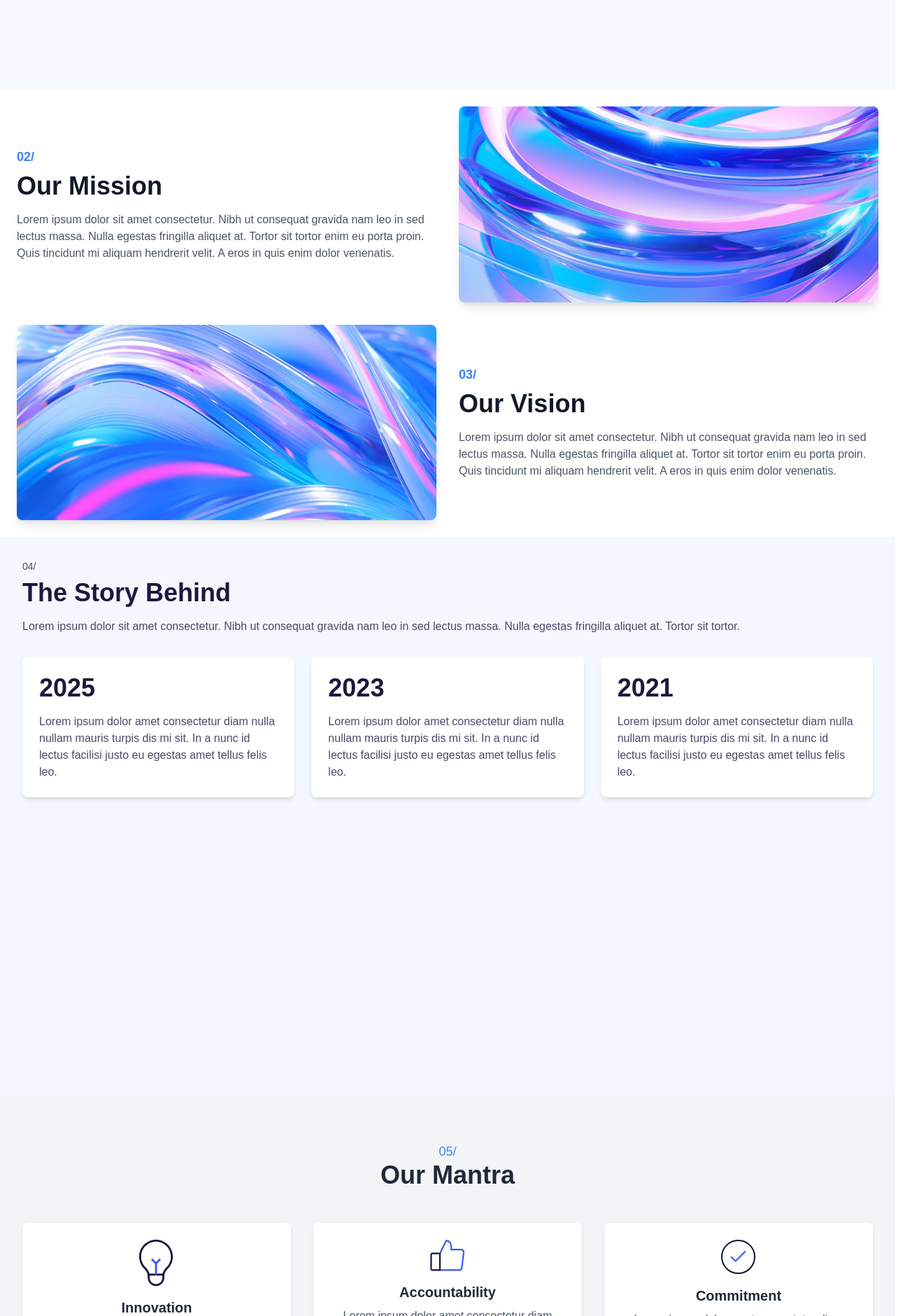
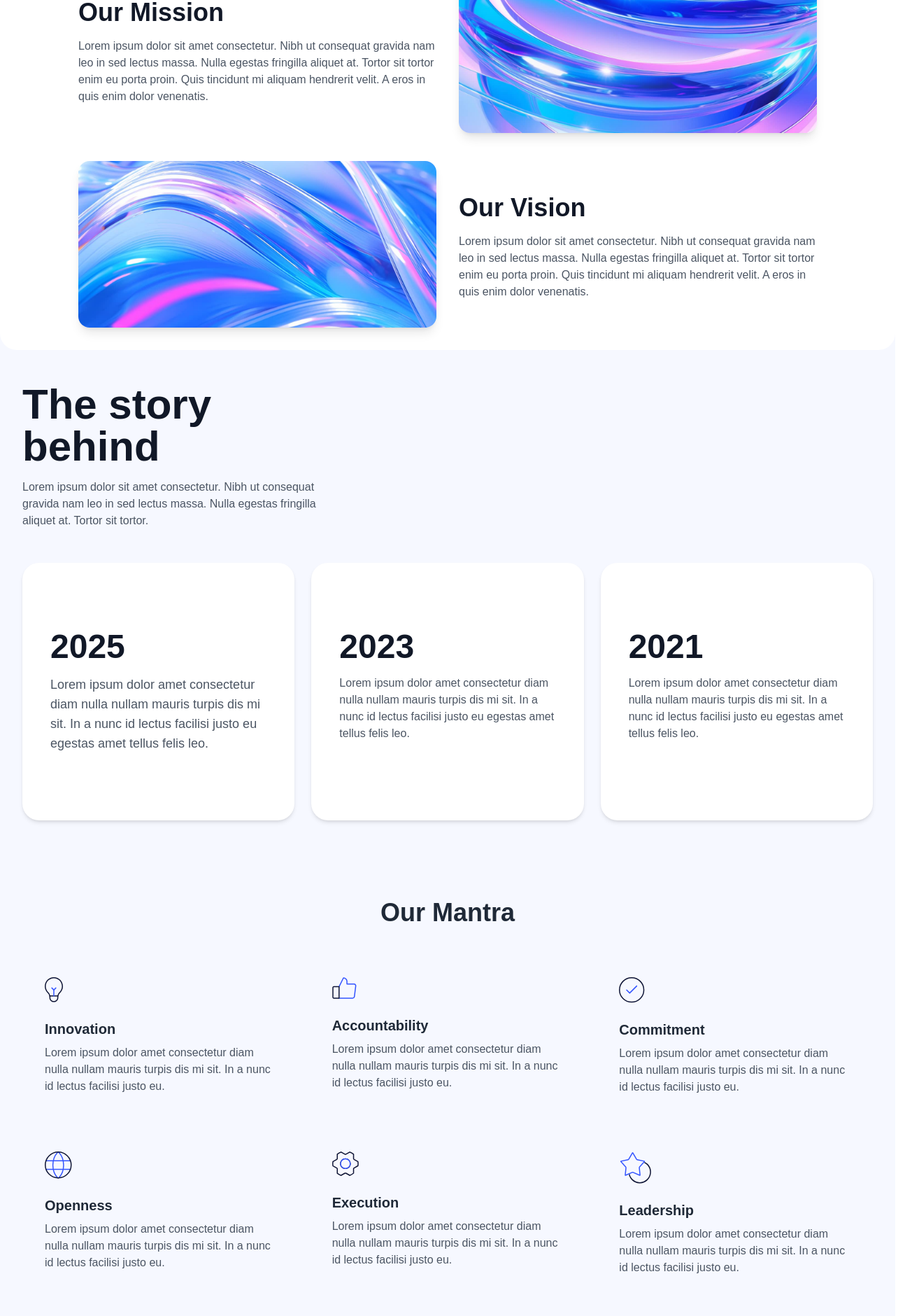
Before and after one commit to codebyankita/InvesterX, a Next.js app: page /about in a window 1280 px wide. Shown: the part 740-2620 px from the top of the page at 70% size, 1304 px wide, since content can reach past the window. Built offline with nearby package versions, Linux system fonts and the light colour scheme.

Commit message:
responsive about page

```diff
--- a/app/about/page.tsx
+++ b/app/about/page.tsx
@@ -20,6 +20,10 @@ import Ny from "@/public/about/office.jpg";
 import { IoMdArrowBack, IoMdArrowForward } from "react-icons/io";
 import { investors } from "@/app/components/data/investors";
 import NavigationButton from "@/app/components/NavigationButton";
+import email from "@/public/about/email.svg";
+import location from "@/public/about/location.svg";
+import phone from "@/public/about/phone.svg";
+
 const offices = [
   {
     id: "newyork",
@@ -100,49 +104,52 @@ export default function about() {
     },
   ];
   return (
-    <div>
+    <div className="bg-[#f6f8ff]">
      {/* page1 */}
-      <div className="grid lg:grid-cols-2 grid-cols-1  items-center h-svh  justify-center py-4 bg-[#f6f8ff]">
-        <div className="w-full mx-8 ">
+<div className="grid lg:grid-cols-2 grid-cols-1 items-center  justify-center py-8  ">
+  {/* right section */}
+  <div className="lg:order-2 order-none w-full lg:w-auto lg:text-left text-center  px-8  ">
+    <h1 className="lg:text-6xl text-4xl font-semibold text-gray-900 mb-4">
+      About{" "}
+    </h1>
+    <h1 className="lg:text-6xl text-4xl font-semibold text-gray-900 mb-4">
+      our Company
+    </h1>
+    <p className="text-gray-600 mb-6 lg:mr-36 mr-0">
+      Lorem ipsum dolor amet consectetur diam nulla nullam mauris turpis dis mi sit.
+      In a nunc id lectus facilisi justo eu egestas amet tellus felis leo vestibulum ut neque mus.
+      Tempus arcu metus.
+    </p>
+    <div className="flex lg:space-x-4 space-x-0 mb-6 lg:mr-16 mr-0">
+    <div className="flex flex-col justify-center  lg:justify-start w-full md:flex-row lg:justify-self-start lg:flex-row space-y-5 md:space-y-0 md:space-x-4 lg:space-x-6">
+        <Button text="Join our team" href="/your-link-here" />
+        <SecondaryButton text="Learn more" />
+      </div>
+
+    </div>
+
+    {/* Use the ScrollingLogos component */}
+    <ScrollingLogos />
+  </div>
+  {/* left section */}
+  <div className="lg:order-1 order-none flex justify-center items-center px-8">
     <Image
       src={Aboutfirm}
       alt="Abstract blue and white wavy background"
       className="rounded-2xl"
     />
   </div>
-        <div className="w-full mr-16 ml-6 px-10 text-left">
-          <h1 className="lg:text-6xl text-4xl font-semibold text-gray-900 mb-4">
-            About{" "}
-          </h1>
-          <h1 className="lg:text-6xl text-4xl font-semibold text-gray-900 mb-4">
-            our Company
-          </h1>
-          <p className="text-gray-600 mb-6 mr-36">
-            Lorem ipsum dolor amet consectetur diam nulla nullam mauris turpis
-            dis mi sit. In a nunc id lectus facilisi justo eu egestas amet
-            tellus felis leo vestibulum ut neque mus. Tempus arcu metus.
-          </p>
-          <div className="flex space-x-4 mb-6">
-            <div className="flex flex-col md:justify-center md:flex-row lg:justify-self-start lg:flex-row space-y-5 md:space-y-0 md:space-x-4 lg:space-x-6">
-              <Button text="Join our team" href="/your-link-here" />
-              <SecondaryButton text="Learn more" />
-            </div>
 </div>
 
-          {/* Use the ScrollingLogos component */}
-          <ScrollingLogos />
-        </div>
-      </div>
       {/* page2  */}
-      <div className="max-w-7xl mx-auto p-6 bg-white">
+      <div className=" mx-auto rounded-3xl overflow-hidden bg-white p-8 lg:px-28 px-10">
         {/* Mission Section */}
-        <div className="grid grid-cols-1 md:grid-cols-2 gap-8">
+        <div className="grid grid-cols-1 lg:grid-cols-2 mt-10 gap-8">
           <div className="flex flex-col justify-center">
-            <span className="text-blue-500 text-lg font-semibold">02/</span>
             <h2 className="text-4xl font-bold text-gray-900 mt-2">
               Our Mission
             </h2>
-            <p className="text-gray-600 mt-4">
+            <p className="text-gray-600 mt-4 ">
               Lorem ipsum dolor sit amet consectetur. Nibh ut consequat gravida
               nam leo in sed lectus massa. Nulla egestas fringilla aliquet at.
               Tortor sit tortor enim eu porta proin. Quis tincidunt mi aliquam
@@ -153,30 +160,27 @@ export default function about() {
             <Image
               src={mission}
               alt="Our Mission"
-              className="rounded-lg shadow-lg"
-              width={600}
-              height={400}
+              className="rounded-2xl shadow-lg"
+
             />
           </div>
         </div>
 
         {/* Vision Section */}
-        <div className="grid grid-cols-1 md:grid-cols-2 gap-8 mt-8">
-          <div className="flex justify-center items-center order-2 md:order-1">
+        <div className="grid grid-cols-1 lg:grid-cols-2 gap-8 mt-10">
+          <div className="flex justify-center items-center order-2 lg:order-1">
             <Image
               src={vision}
               alt="Our Vision"
-              className="rounded-lg shadow-lg"
-              width={600}
-              height={400}
+              className="rounded-2xl shadow-lg"
+
             />
           </div>
-          <div className="flex flex-col justify-center order-1 md:order-2">
-            <span className="text-blue-500 text-lg font-semibold">03/</span>
+          <div className="flex flex-col justify-center order-1 lg:order-2">
             <h2 className="text-4xl font-bold text-gray-900 mt-2">
               Our Vision
             </h2>
-            <p className="text-gray-600 mt-4">
+            <p className="text-gray-600 mt-4 ">
               Lorem ipsum dolor sit amet consectetur. Nibh ut consequat gravida
               nam leo in sed lectus massa. Nulla egestas fringilla aliquet at.
               Tortor sit tortor enim eu porta proin. Quis tincidunt mi aliquam
@@ -186,69 +190,70 @@ export default function about() {
         </div>
       </div>
       {/* page4 */}
-      <div className="p-8 bg-[#F5F7FF] min-h-screen">
-        {/* Section Header */}
-        <div className="text-[#4A4A68] text-sm mb-2">04/</div>
-        <h1 className="text-4xl font-bold text-[#1A1A3F] mb-4">
-          The Story Behind
-        </h1>
-        <p className="text-[#4A4A68] mb-8">
-          Lorem ipsum dolor sit amet consectetur. Nibh ut consequat gravida nam
-          leo in sed lectus massa. Nulla egestas fringilla aliquet at. Tortor
-          sit tortor.
-        </p>
-
-        {/* Timeline Cards */}
-        <div className="grid grid-cols-1 md:grid-cols-2 lg:grid-cols-3 gap-6">
-          <div className="bg-white p-6 rounded-lg shadow-md">
-            <h2 className="text-4xl font-bold text-[#1A1A3F] mb-4">2025</h2>
-            <p className="text-[#4A4A68]">
-              Lorem ipsum dolor amet consectetur diam nulla nullam mauris turpis
-              dis mi sit. In a nunc id lectus facilisi justo eu egestas amet
-              tellus felis leo.
+<div className="py-12 bg-[#f6f8ff]">
+      <div className="lg:w-2/5 lg:mx-0  max-w-7xl mx-auto px-4 sm:px-6 lg:px-8">
+        {/* Header Section */}
+        <div className="lg:text-left text-center mb-12">
+          <h2 className="text-4xl lg:text-6xl font-bold text-gray-900 mb-4">The story behind</h2>
+          <p className="text-gray-600">
+            Lorem ipsum dolor sit amet consectetur. Nibh ut consequat gravida nam leo in sed
+            lectus massa. Nulla egestas fringilla aliquet at. Tortor sit tortor.
           </p>
         </div>
-          <div className="bg-white p-6 rounded-lg shadow-md">
-            <h2 className="text-4xl font-bold text-[#1A1A3F] mb-4">2023</h2>
-            <p className="text-[#4A4A68]">
-              Lorem ipsum dolor amet consectetur diam nulla nullam mauris turpis
-              dis mi sit. In a nunc id lectus facilisi justo eu egestas amet
-              tellus felis leo.
+
+      </div>
+        {/* Timeline Cards */}
+        <div className="grid grid-cols-1 lg:grid-cols-3 px-8 gap-6">
+          {/* Card 2025 */}
+          <div className="bg-white rounded-3xl p-10 py-24 shadow-md">
+            <h3 className="text-3xl lg:text-5xl font-semibold text-gray-900 mb-4">2025</h3>
+            <p className="text-gray-600 text-base lg:text-lg">
+              Lorem ipsum dolor amet consectetur diam nulla nullam mauris turpis dis mi sit. In a
+              nunc id lectus facilisi justo eu egestas amet tellus felis leo.
             </p>
           </div>
-          <div className="bg-white p-6 rounded-lg shadow-md">
-            <h2 className="text-4xl font-bold text-[#1A1A3F] mb-4">2021</h2>
-            <p className="text-[#4A4A68]">
-              Lorem ipsum dolor amet consectetur diam nulla nullam mauris turpis
-              dis mi sit. In a nunc id lectus facilisi justo eu egestas amet
-              tellus felis leo.
+
+          {/* Card 2023 */}
+          <div className="bg-white rounded-3xl p-10 py-24 shadow-md">
+
+          <h3 className="text-3xl lg:text-5xl font-semibold text-gray-900 mb-4">2023</h3>
+            <p className="text-gray-600">
+              Lorem ipsum dolor amet consectetur diam nulla nullam mauris turpis dis mi sit. In a
+              nunc id lectus facilisi justo eu egestas amet tellus felis leo.
+            </p>
+          </div>
+
+          {/* Card 2021 */}
+          <div className="bg-white rounded-3xl p-10 py-24 shadow-md">
+
+          <h3 className="text-3xl lg:text-5xl font-semibold text-gray-900 mb-4">2021</h3>
+            <p className="text-gray-600">
+              Lorem ipsum dolor amet consectetur diam nulla nullam mauris turpis dis mi sit. In a
+              nunc id lectus facilisi justo eu egestas amet tellus felis leo.
             </p>
           </div>
         </div>
     </div>
       {/* page5 */}
-      <div className="bg-gray-100 py-16 px-8">
+      <div className=" py-16 lg:px-10 px-6">
         {/* Section Header */}
         <div className="text-center mb-12">
-          <p className="text-blue-500 text-lg">05/</p>
           <h1 className="text-4xl font-bold text-gray-800">Our Mantra</h1>
         </div>
 
         {/* Mantra Items */}
-        <div className="grid grid-cols-1 md:grid-cols-2 lg:grid-cols-3 gap-8">
+        <div className="grid grid-cols-1 md:grid-cols-2 text-left lg:grid-cols-3 gap-8">
           {mantraItems.map((item, index) => (
             <div
               key={index}
-              className="flex flex-col items-center text-center bg-white p-6 rounded-lg shadow-md hover:shadow-lg transition-shadow duration-300"
+              className="flex flex-col  text-left  p-6   transition-shadow duration-300"
             >
               <Image
                 src={item.icon}
                 alt={item.title}
-                width={50}
-                height={50}
-                className="mb-4"
+                className="mb-6 "
               />
-              <h2 className="text-xl font-bold text-gray-800 mb-2">
+              <h2 className="text-xl text-left font-bold text-gray-800 mb-2">
                 {item.title}
               </h2>
               <p className="text-gray-600">{item.description}</p>
@@ -256,19 +261,18 @@ export default function about() {
           ))}
         </div>
       </div>
-      {/* page 7 */}
-
-      <div className="bg-white text-gray-900 ">
+      {/* Page 7 */}
+<div className="bg-white text-gray-900">
   <div className="px-4 lg:py-16 lg:mx-48 mx-4 py-8">
     {/* Heading Section */}
-          <div className="flex justify-between gap-6 lg:gap-1 text-left mb-12 ">
-            <h1 className="lg:text-5xl text-3xl lg:w-1/3 w-full lg:content-end  content-center font-bold text-gray-900">
+    <div className="flex justify-between gap-6 lg:gap-1 text-left mb-12">
+      <h1 className="lg:text-5xl text-3xl lg:w-1/3 w-full font-bold text-gray-900">
         Our partners
       </h1>
       <p className="text-gray-500 lg:w-2/5 w-full lg:text-xl text-base mt-4">
-              Lorem ipsum dolor amet consectetur diam nulla nullam mauris turpis
-              dis mi sit. In a nunc id lectus facilisi justo eu egestas amet
-              tellus felis leo vestibulum ut neque mus.
+        Lorem ipsum dolor sit amet consectetur diam nulla nullam mauris turpis
+        dis mi sit. In a nunc id lectus facilisi justo eu egestas amet tellus
+        felis leo vestibulum ut neque mus.
       </p>
     </div>
     {/* Partner Cards */}
@@ -284,55 +288,68 @@ export default function about() {
       ))}
     </div>
     {/* Footer Buttons */}
-          <div className="mt-12 flex flex-col md:flex-row justify-center items-center space-y-4 md:space-y-0 md:space-x-4 ">
+    <div className="mt-12 flex flex-col md:flex-row justify-center items-center space-y-4 md:space-y-0 md:space-x-4">
       <Button text="Pitch Your Startup" href="/your-link-here" />
-            <SecondaryButton text="   Browse all team members " />
+      <SecondaryButton text="Browse all team members" />
     </div>
   </div>
 </div>
-      {/* page7 */}
-      <div className="flex flex-col items-center justify-center min-h-screen p-4">
-        <div className="flex ">
-          <h1 className="text-4xl font-semibold ">Visit our offices</h1>
-          {/* Navigation Buttons */}
-          <div className="flex   ">
+{/* page 7 */}
+{/* Visit Our Offices */}
+<div className="flex flex-col items-center justify-center min-h-screen p-4 lg:px-20 px-4">
+  {/* Heading and Navigation */}
+  <div className="flex justify-between w-full lg:px-30 mb-6">
+    <h1 className="text-5xl font-semibold">Visit our offices</h1>
+    <div className=" hidden md:flex">
       <NavigationButton direction="prev" onClick={handlePrevious} />
       <NavigationButton direction="next" onClick={handleNext} />
     </div>
   </div>
-        <div className="bg-white rounded-lg shadow-lg p-6 flex flex-col md:flex-row items-center md:items-start">
+  <div className=" p-6 flex lg:flex-row flex-col-reverse   items-center md:items-start lg:gap-6 lg:px-12">
+    {/* Office Image */}
     <Image
       src={currentOffice.image}
       alt={`Image of ${currentOffice.name}`}
-            className="rounded-lg w-full md:w-1/2 mb-6 md:mb-0 md:mr-6"
+      className="rounded-3xl w-full lg:w-1/2 mb-6 md:mb-0"
     />
-          <div className="flex flex-col">
-            <h2 className="text-2xl font-semibold mb-4">
-              {currentOffice.name}
-            </h2>
+    {/* Office Details */}
+    <div className="flex flex-col ">
+      <h2 className="md:text-4xl text-3xl font-semibold lg:mx-8 mx-0">{currentOffice.name}</h2>
+      <p className="text-gray-600 lg:pr-16 lg:ml-8 mb-4">{currentOffice.description}</p>
+      {/* Contact Details */}
+      <div className="grid grid-cols-1 md:grid-cols-2  ">
+        <div className="flex flex-col  lg:ml-8 ml-2">
+          <div className="flex lg:items-start items-center">
 
-            <p className="text-gray-600 mb-4">{currentOffice.description}</p>
-            <div className="flex items-center mb-2">
-              <i className="fas fa-envelope text-blue-600 mr-2"></i>
-              <span className="text-gray-800">Email:</span>
-              <span className="ml-2 text-gray-600">{currentOffice.email}</span>
+          <Image src={email} alt="Email" className=" mr-2 lg:mt-1" />
+          <span className="text-black  text-2xl">Email</span>
           </div>
-            <div className="flex items-center mb-2">
-              <i className="fas fa-map-marker-alt text-blue-600 mr-2"></i>
-              <span className="text-gray-800">Location:</span>
-              <span className="ml-2 text-gray-600">
-                {currentOffice.location}
-              </span>
+          <span className="mx-8 my-1 text-wrap text-gray-800">{currentOffice.email}</span>
         </div>
-            <div className="flex items-center">
-              <i className="fas fa-phone text-blue-600 mr-2"></i>
-              <span className="text-gray-800">Phone number:</span>
-              <span className="ml-2 text-gray-600">{currentOffice.phone}</span>
+        <div className="flex flex-col ">
+        <div className="flex">
+          <Image src={location} alt="Location" className=" mr-2 lg:mt-1" />
+          <span className="text-black text-2xl">Location</span>
           </div>
+          <span className="mx-8 my-1 text-gray-800">{currentOffice.location}</span>
+        </div>
+        <div className="flex flex-col  lg:ml-8 ml-2">
+        <div className="flex lg:items-start items-center">
+          <Image src={phone} alt="Phone" className=" mr-2 lg:mt-1" />
+          <span className="text-black text-2xl">Phone</span>
+          </div>
+          <span className="mx-8 my-1 text-gray-800">{currentOffice.phone}</span>
+        </div>
+      </div>
+    </div>
+  </div>
+  {/* Navigation Buttons for Small Screens */}
+  <div className="mt-2 sm:hidden flex ">
+    <NavigationButton direction="prev" onClick={handlePrevious} />
+    <NavigationButton direction="next" onClick={handleNext} />
   </div>
 </div>
 
     </div>
-    </div>
   );
 }
--- a/app/layout.tsx
+++ b/app/layout.tsx
@@ -17,7 +17,7 @@ export default function RootLayout({
 }>) {
   return (
     <html lang="en">
-      <body className="font-thicccboi antialiased bg-white">
+      <body className="font-thicccboi antialiased ">
         <Header />
         <main>{children}</main>
         <Footer />
```
Also changed, not shown: app/components/Footer.tsx (+1 -17 lines), public/about/email.svg (renamed from public/about/wmail.svg). Lines whose indentation alone changed are shown as unchanged.
